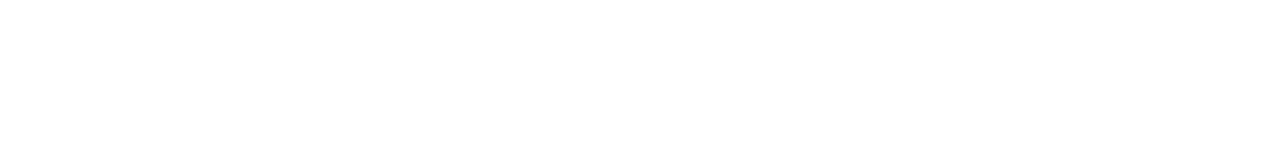
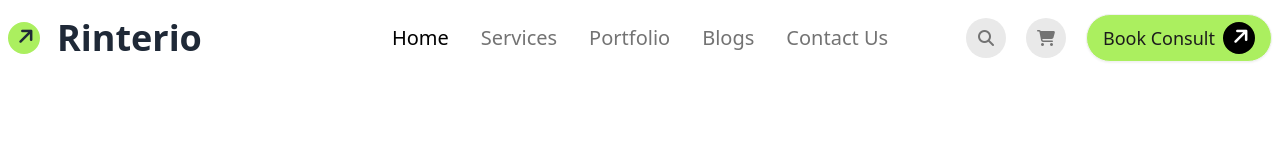
Before and after one commit to mhseber/Assignment-3, a plain HTML site: page index.html in a window 1280 px wide. Drawn offline with nearby package versions, Linux system fonts and the light colour scheme.

Commit message:
nav section done

```diff
--- a/index.html
+++ b/index.html
@@ -12,8 +12,45 @@
 </head>
 
 <body>
-    <header>
-        <nav></nav>
+    <header class="container mx-auto">
+        <!-- nav section -->
+        <div class="navbar bg-base-100">
+            <div class="navbar-start">
+
+                <i
+                    class="fa-solid fa-arrow-up rotate-45 border-23 w-8 h-8 text-center  text-xl  bg-[#ABEF5F] rounded-full"></i>
+                <a class="btn btn-ghost text-4xl font-bold  "> Rinterio</a>
+            </div>
+            <div class="navbar-center hidden lg:flex">
+                <ul class="menu menu-horizontal px-1 text-xl font-[500px]">
+                    <li class="text-black"><a>Home</a></li>
+                    <li class="text-[#737373]"><a>Services</a></li>
+                    <li class="text-[#737373]"><a>Portfolio</a></li>
+                    <li class="text-[#737373]"><a>Blogs</a></li>
+                    <li class="text-[#737373]"><a>Contact Us</a></li>
+                </ul>
+            </div>
+            <div class="navbar-end flex space-x-5">
+                <h1><i
+                        class=" fa-solid fa-magnifying-glass pt-3 text-center text-[#737373] bg-[#E9E9E9] h-10 w-10 rounded-full "></i>
+                </h1>
+                <h1><i
+                        class="fa-solid fa-cart-shopping pt-3 text-center text-[#737373] bg-[#E9E9E9] h-10 w-10 rounded-full"></i>
+                </h1>
+                <a class="btn bg-[#ABEF5F] rounded-full  text-[#1C1C1C] text-lg font-[500]">Book Consult <i
+                        class="fa-solid fa-arrow-up rotate-45 border-23 w-8 h-8 text-center  text-xl  bg-black text-white rounded-full"></i></a>
+            </div>
+            <div class="dropdown">
+                <div tabindex="0" role="button" class="btn btn-ghost lg:hidden">
+                    <svg xmlns="http://www.w3.org/2000/svg" class="h-5 w-5" fill="none" viewBox="0 0 24 24"
+                        stroke="currentColor">
+                        <path stroke-linecap="round" stroke-linejoin="round" stroke-width="2"
+                            d="M4 6h16M4 12h8m-8 6h16" />
+                    </svg>
+                </div>
+
+            </div>
+        </div>
     </header>
     <main></main>
     <footer></footer>
```
